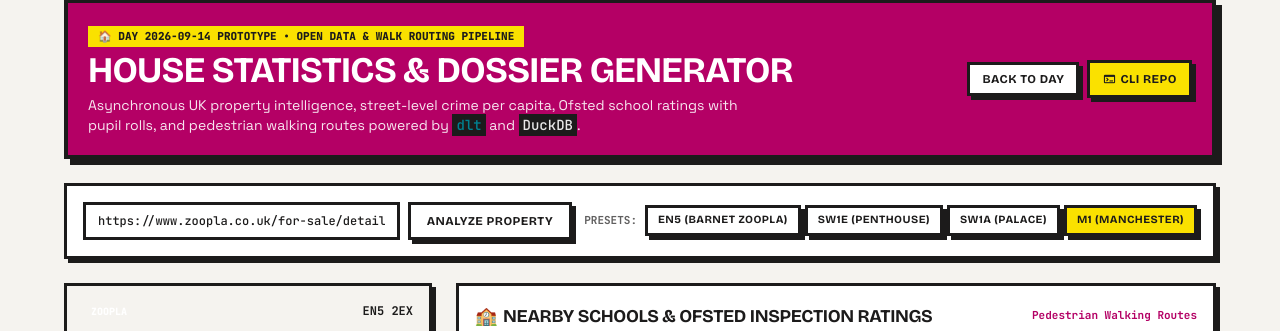
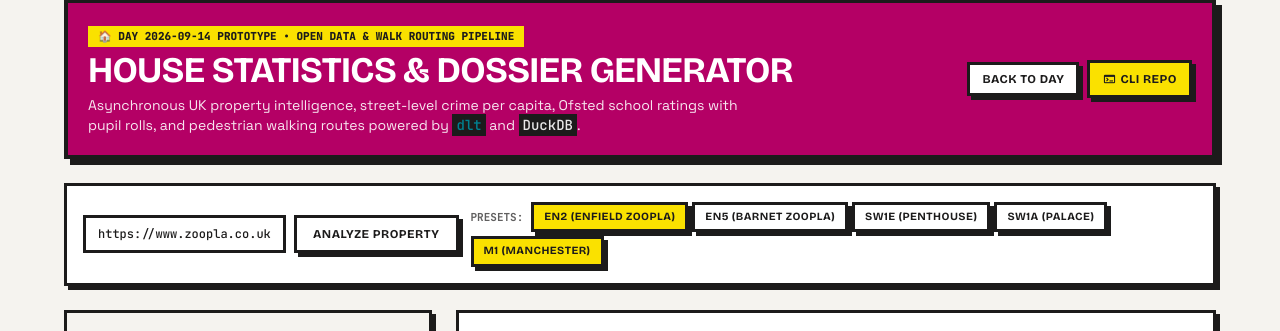
Before and after one commit to LukaszDygon/5-ideas, a Flask app: template templates/house_stats.html in a window 1280 px wide. Shown: the part 143-474 px from the top of the page. Run offline with Flask 3, Linux system fonts and the light colour scheme; the template is opened without the code that fills it, so the values that code supplies are empty; some libraries are stand-ins or nearby versions.

Commit message:
feat(showcase): add EN2 Enfield preset to interactive house stats page

```diff
--- a/templates/house_stats.html
+++ b/templates/house_stats.html
@@ -45,6 +45,9 @@
     </div>
     <div class="flex items-center gap-1 flex-wrap">
       <span class="font-mono text-[11px] font-bold text-ink/70 mr-1">PRESETS:</span>
+      <button onclick="loadSample('en2')" class="neo-btn neo-btn-yellow text-[11px] py-1 px-2.5 font-bold">
+        EN2 (Enfield Zoopla)
+      </button>
       <button onclick="loadSample('en5')" class="neo-btn neo-btn-magenta text-[11px] py-1 px-2.5">
         EN5 (Barnet Zoopla)
       </button>
@@ -325,6 +328,63 @@ uv run house-stats inspect</pre>
 
 <script>
 const SAMPLES = {
+  en2: {
+    portal: "Zoopla",
+    postcode: "EN2 7BT",
+    title: "4 Bed Property For Sale",
+    price: "£675,000",
+    address: "Waverley Road, Enfield EN2",
+    specs: "4 Beds • 2 Baths • Residential Property",
+    url: "https://www.zoopla.co.uk/for-sale/details/72635023",
+    image: "https://lid.zoocdn.com/u/1024/768/7908d2d309a1e73665f9c57d7dd9a5005e8928a2.jpg",
+    size: "1,334 sq ft (123.9 sq m)",
+    tenure: "Freehold",
+    councilTax: "Band F",
+    epc: "Rating C",
+    agent: "Barnfields - Enfield",
+    features: [
+      "Four Good Sized Bedrooms",
+      "En-Suite Bathroom / WC To Master Bedroom",
+      "No Chain",
+      "45' Rear Garden",
+      "Integral Garage & Front Driveway For 2/3 Cars"
+    ],
+    walkScore: "59 / 100",
+    safetyScore: "44 / 100",
+    crimeCount: "344 incidents / month",
+    district: "Enfield",
+    ward: "Ridgeway",
+    lsoa: "Enfield 010A",
+    constituency: "Enfield North",
+    localRate: "129.0 / 1,000",
+    localPct: "12.90% per capita / yr",
+    deltaPct: "+64.3%",
+    deltaText: "High Urban Activity",
+    schools: [
+      { name: "Merryhills Primary School", phase: "Primary • Community School", ofsted: "Good", roll: "320 pupils (4-11)", dur: "21 mins", dist: "1.71 km" },
+      { name: "Enfield County School for Girls", phase: "Secondary • Academy Converter", ofsted: "Outstanding", roll: "1,050 pupils (11-18)", dur: "22 mins", dist: "1.75 km" },
+      { name: "Enfield Grammar School", phase: "Secondary • Grammar School (Selective)", ofsted: "Outstanding", roll: "1,080 pupils (11-18)", dur: "23 mins", dist: "1.87 km" },
+      { name: "St George's Catholic Primary School", phase: "Primary • Voluntary Aided (Faith)", ofsted: "Good", roll: "320 pupils (4-11)", dur: "25 mins", dist: "2.02 km" },
+      { name: "St Andrew's CofE Primary School", phase: "Primary • Voluntary Aided (Faith)", ofsted: "Good", roll: "320 pupils (4-11)", dur: "25 mins", dist: "2.03 km" },
+      { name: "Highlands School", phase: "Secondary • Academy Converter", ofsted: "Good", roll: "1,200 pupils (11-18)", dur: "29 mins", dist: "2.28 km" }
+    ],
+    supermarkets: [
+      { name: "Krishnaas", sub: "Local Convenience / Newsagent", dur: "3 mins", dist: "272 m" },
+      { name: "Waitrose (38-40 Windmill Hill)", sub: "Supermarket (Local)", dur: "4 mins", dist: "296 m" },
+      { name: "Tesco Express (25 Windmill Hill)", sub: "Supermarket (Express)", dur: "5 mins", dist: "408 m" },
+      { name: "Chase Supermarket", sub: "Local Grocery", dur: "6 mins", dist: "458 m" },
+      { name: "Holtwhites Bakery (119a)", sub: "Bakery & Food", dur: "15 mins", dist: "1.19 km" },
+      { name: "Lidl", sub: "Major Supermarket", dur: "19 mins", dist: "1.54 km" },
+      { name: "Marks & Spencer (Palace Gardens - Big Store)", sub: "Major Supermarket", dur: "20 mins", dist: "1.60 km" },
+      { name: "Tesco Superstore (Chalkwell Park Avenue)", sub: "Major Supermarket", dur: "21 mins", dist: "1.68 km" },
+      { name: "Waitrose (Palace Gardens - Big Store)", sub: "Major Supermarket", dur: "24 mins", dist: "1.94 km" }
+    ],
+    transit: [
+      { name: "Enfield Chase (Gresham Close)", mode: "🚆 National Rail", dur: "6 mins", dist: "467 m" },
+      { name: "Enfield Town (Dunstan Mews)", mode: "🚆 National Rail", dur: "19 mins", dist: "1.50 km" },
+      { name: "Grange Park (Brook Park Close)", mode: "🚆 National Rail", dur: "30 mins", dist: "2.42 km" }
+    ]
+  },
   en5: {
     portal: "Zoopla",
     postcode: "EN5 2EX",
```
